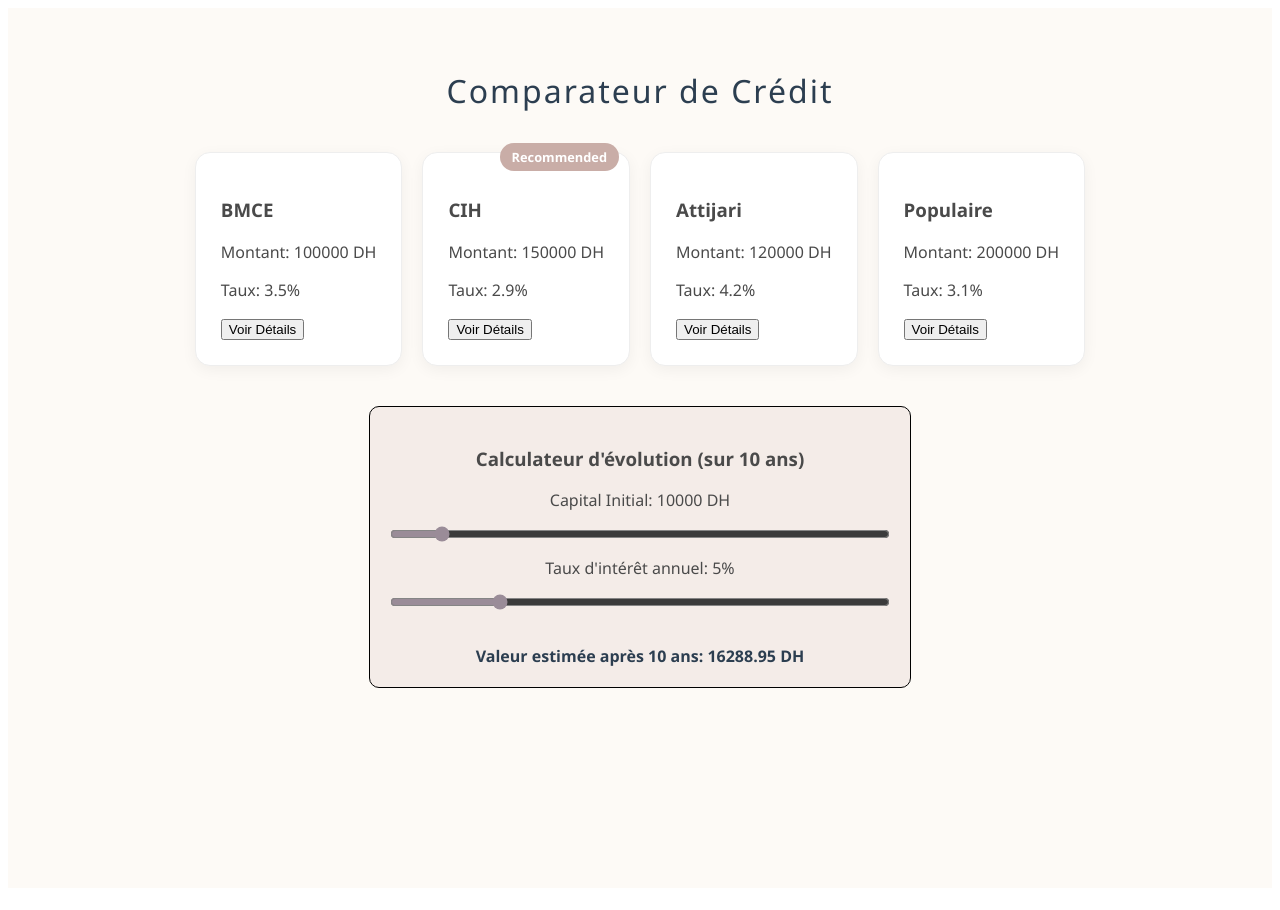
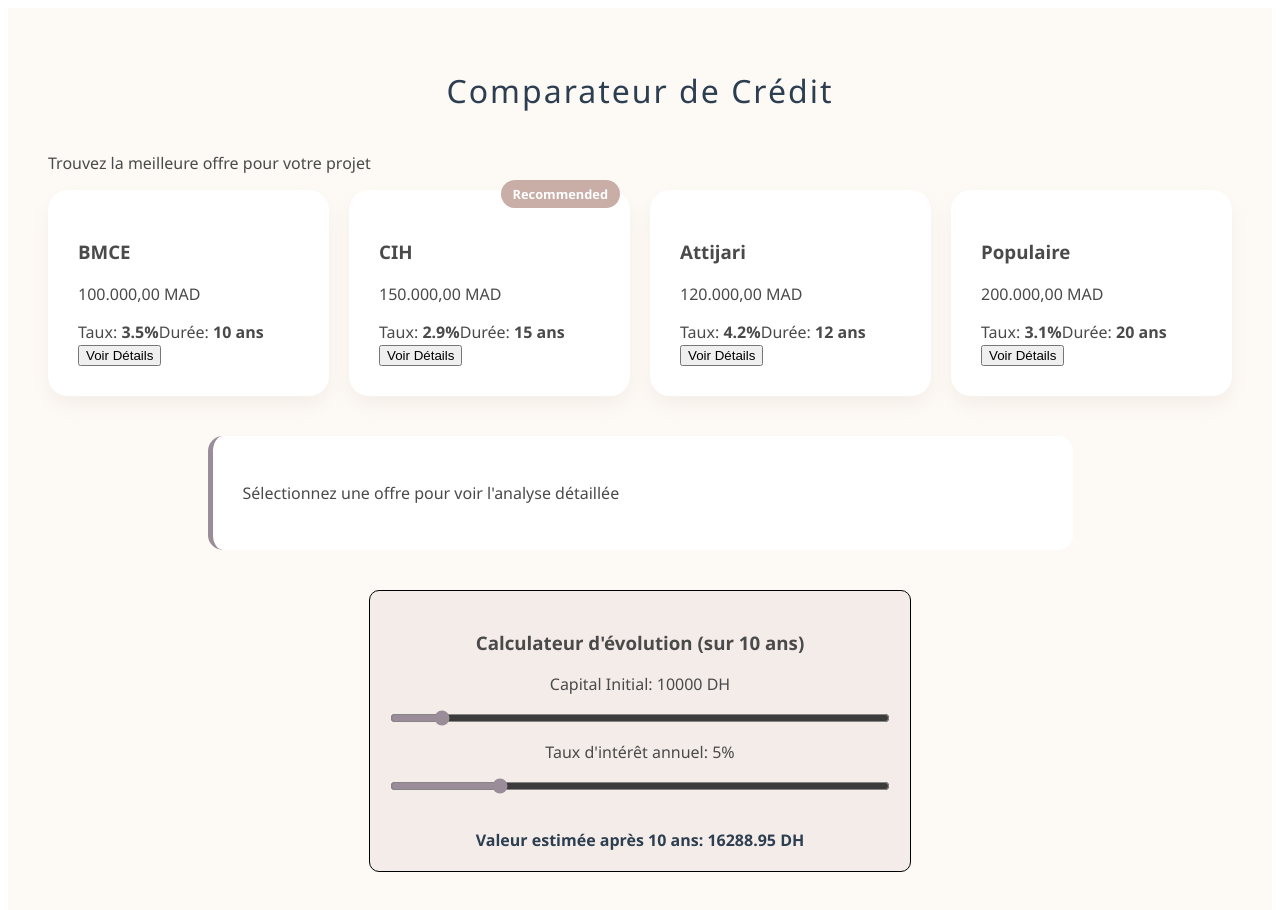
Before and after one commit to Asmaadani/Comparateur-d-Offres-de-Cr-dit, a React (Create React App) app in the folder my-credit-app/: page / in a window 1280 px wide. Shown: the top 910 px of the page. Built offline with nearby package versions, Linux system fonts and the light colour scheme.

Commit message:
update au niveau de design aussi dans le calcul et son affichage

```diff
--- a/my-credit-app/src/App.css
+++ b/my-credit-app/src/App.css
@@ -24,22 +24,23 @@
   margin: 0 auto;
 }
 
-
 .offer-card {
-  background: white;
-  border-radius: 15px;
-  padding: 25px;
-  box-shadow: 0 4px 15px rgba(0,0,0,0.05);
+  border: none;
+  box-shadow: 0 10px 20px rgba(216, 196, 182, 0.2);
+  background: #ffffff;
+  padding: 30px;
+  border-radius: 20px;
   transition: transform 0.3s ease, box-shadow 0.3s ease;
   position: relative;
-  border: 1px solid #eee;
 }
+
 
 .offer-card:hover {
   transform: translateY(-5px);
   box-shadow: 0 8px 25px rgba(0,0,0,0.1);
 }
 
+/* .main-content { display: flex; } */
 
 .badge {
   position: absolute;
@@ -64,6 +65,12 @@
   animation: fadeIn 0.5s ease;
 }
 
+.details-section h2 {
+  font-weight: 300;
+  text-transform: uppercase;
+  letter-spacing: 1px;
+  color: #9a8c98;
+}
 
 .calculator-section {
   max-width: 500px;
--- a/my-credit-app/src/App.js
+++ b/my-credit-app/src/App.js
@@ -1,44 +1,85 @@
-import { useState } from 'react';
+import React, { useState, useMemo } from 'react';
+import { creditOffers } from "./data.js";
+import OfferCard from "./components/OfferCard";
+import CompoundInterest from "./components/CompoundInterest";
 import './App.css';
-import { creditOffers } from "./data.js";
-import OfferCard from "./components/OfferCard.js"
-import CompoundInterest from "./components/CompoundInterest";
+
+const formatCurrency = (amount) => {
+  return new Intl.NumberFormat('fr-MA', {
+    style: 'currency',
+    currency: 'MAD',
+    minimumFractionDigits: 2
+  }).format(amount);
+};
 
 function App() {
   const [selectedOffer, setSelectedOffer] = useState(null);
   const [capital, setCapital] = useState(10000);
   const [tauxInt, setTauxInt] = useState(5);
-  const minRate = Math.min(...creditOffers.map(o => o.rate));
+
+  //  (Recommended)
+  const minRate = useMemo(() => {
+    return Math.min(...creditOffers.map(o => o.rate));
+  }, []);
 
   return (
     <div className="App">
+      <header className="header">
         <h1>Comparateur de Crédit</h1>
+        <p>Trouvez la meilleure offre pour votre projet</p>
+      </header>
 
-      <div className="offers-list" style={{ display: 'flex', justifyContent: 'center' }}>
+      <main className="main-content">
+        {/*Les Cards + Details */}
+        <section className="left-side">
+          <div className="offers-list">
             {creditOffers.map((offre) => (
               <OfferCard
                 key={offre.id}
                 offre={offre}
-            isRecommended={offre.rate === minRate} // vérifier si c'est la valeur minimal pour devienne true
+                isRecommended={offre.rate === minRate}    // vérifier si c'est la valeur minimal pour devienne true
                 onSelect={() => setSelectedOffer(offre)} // Siftna l-clic event k-prop
               />
             ))}
           </div>
 
-      {selectedOffer && (
-        <div className="details-section" style={{ marginTop: '20px', padding: '20px', backgroundColor: '#f9f9f9', borderRadius: '10px' }}>
-          <h2>Détails de l'offre: {selectedOffer.provider}</h2>
-          <p>Durée: {selectedOffer.duration} ans</p>
-          <p>Mensualité: {(selectedOffer.amount / (selectedOffer.duration * 12)).toFixed(2)} DH/mois</p>
-          <p>Coût Total: {selectedOffer.amount} DH</p>
+          {/* Détails */ }
+          <div className="details-container">
+            {selectedOffer ? (
+              <div className="details-section">
+                <h2>Analyse de l'offre: {selectedOffer.provider}</h2>
+                <div className="details-grid">
+                  <div className="detail-item">
+                    <span>Mensualité estimée</span>
+                    <strong>{formatCurrency(selectedOffer.amount / (selectedOffer.duration * 12))}</strong>
+                  </div>
+                  <div className="detail-item">
+                    <span>Capital emprunté</span>
+                    <strong>{formatCurrency(selectedOffer.amount)}</strong>
+                  </div>
+                  <div className="detail-item">
+                    <span>Taux Annuel</span>
+                    <strong>{selectedOffer.rate}%</strong>
+                  </div>
+                </div>
+              </div>
+            ) : (
+              <div className="details-section empty">
+                <p>Sélectionnez une offre pour voir l'analyse détaillée</p>
               </div>
             )}
+          </div>
+        </section>
+
+        <aside className="right-side">
            <CompoundInterest
             capital={capital}
             setCapital={setCapital}
             tauxInt={tauxInt}
             setTauxInt={setTauxInt}
           />
+        </aside>
+      </main>
     </div>
   );
 }
--- a/my-credit-app/src/components/OfferCard.js
+++ b/my-credit-app/src/components/OfferCard.js
@@ -1,12 +1,36 @@
+import React from 'react';
+
+const formatCurrency = (amount) => {
+  return new Intl.NumberFormat('fr-MA', {
+    style: 'currency',
+    currency: 'MAD',
+    minimumFractionDigits: 2
+  }).format(amount);
+};
+
 function OfferCard({ offre, isRecommended, onSelect }) {
   return (
-    <div className="offer-card" onClick={onSelect} style={{ cursor: 'pointer'}}>
+    <div
+      className={`offer-card ${isRecommended ? 'recommended-border' : ''}`}
+      onClick={onSelect}
+    >
       {isRecommended && <span className="badge">Recommended</span>}
-      <h3>{offre.provider}</h3>
-      <p>Montant: {offre.amount} DH</p>
-      <p>Taux: {offre.rate}%</p>
-      <button>Voir Détails</button>
+
+      <div className="card-header">
+        <h3>{offre.provider}</h3>
+      </div>
+
+      <div className="card-body">
+        <p className="amount">{formatCurrency(offre.amount)}</p>
+        <div className="info-row">
+          <span>Taux: <strong>{offre.rate}%</strong></span>
+          <span>Durée: <strong>{offre.duration} ans</strong></span>
+        </div>
+      </div>
+
+      <button className="btn-details">Voir Détails</button>
     </div>
   );
 }
+
 export default OfferCard;
```
Lines whose indentation alone changed are shown as unchanged.
